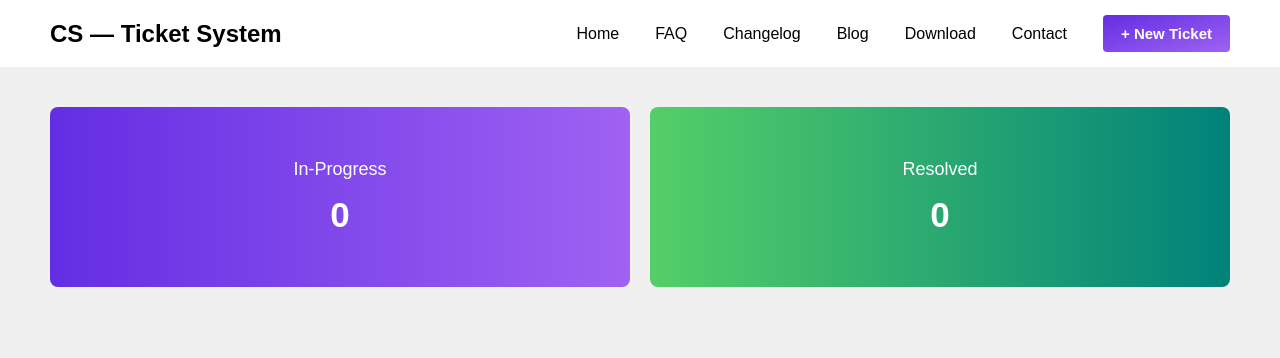
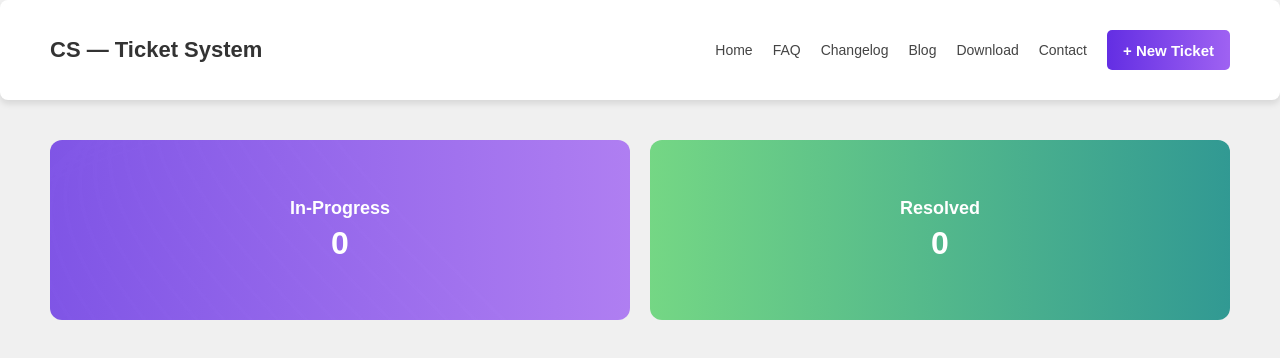
Before and after one commit to Farzana-Akter-Alo/my-7th-assignment, a React (Vite) app: page / in a window 1280 px wide. Shown: the top 358 px of the page. Built offline with nearby package versions, Linux system fonts and the light colour scheme.

Commit message:
added banner section

```diff
--- a/src/App.css
+++ b/src/App.css
@@ -1,85 +1,336 @@
-/* nav styles start */
+/* ================= Navbar ================= */
 .nav-div {
   background-color: white;
   display: flex;
-  align-items: center;
   justify-content: space-between;
-  margin: 0;
-  padding: 15px 50px;
-}
-.nav-content h1 {
-  font-size: 24px;
-  font-weight: bolder;
-}
-.nav-list {
-  display: flex;
+  align-items: center; /* vertically center content */
+  padding: 12px 15px; /* mobile padding */
+  box-shadow: 0 4px 6px rgba(0, 0, 0, 0.1);
+  border-radius: 8px;
+  position: relative;
+  z-index: 50;
+  height: auto;
 }
 
+/* Logo */
+.nav-content h1 {
+  font-size: 16px; /* mobile font */
+  font-weight: bold;
+  color: #333;
+  margin: 0;
+}
+
+/* Hamburger Icon */
+.hamburger {
+  display: block;
+  cursor: pointer;
+  width: 25px;
+  height: 20px;
+  position: relative;
+  z-index: 100;
+}
+
+.bar {
+  height: 3px;
+  width: 100%;
+  background-color: #333;
+  margin: 4px 0;
+  transition: 0.4s;
+}
+
+.bar.change:nth-child(1) {
+  transform: rotate(-45deg) translate(-5px, 6px);
+}
+.bar.change:nth-child(2) {
+  opacity: 0;
+}
+.bar.change:nth-child(3) {
+  transform: rotate(45deg) translate(-5px, -6px);
+}
+
+/* Nav list hidden on mobile */
+.nav-list {
+  display: none;
+  flex-direction: column;
+  width: 100%;
+  gap: 10px;
+  margin-top: 10px;
+}
+
+/* Hamburger menu open styling */
+.nav-list.open {
+  display: flex;
+  flex-direction: column;
+  justify-content: flex-start;
+  align-items: stretch;
+  gap: 12px;
+  background-color: #f9f9f9;
+  padding: 15px;
+  border-radius: 8px;
+  box-shadow: 0 4px 8px rgba(0, 0, 0, 0.1);
+  position: absolute;
+  top: 60px;
+  right: 15px;
+  width: 200px;
+  transition: all 0.3s ease;
+  z-index: 100;
+}
+
+.nav-list.open ul {
+  display: flex;
+  flex-direction: column;
+  justify-content: center;
+  gap: 12px;
+  height: 100%;
+  list-style: none;
+  margin: 0;
+  padding: 0;
+}
+
+.nav-list.open ul li {
+  width: 100%;
+  display: flex;
+  align-items: center;
+}
+
+.nav-list.open a {
+  display: block;
+  width: 100%;
+  text-align: left;
+  color: #333;
+  font-size: 15px;
+  font-weight: 500;
+  text-decoration: none;
+  padding: 8px 10px;
+  border-radius: 5px;
+  transition: all 0.2s ease;
+}
+
+.nav-list.open a:hover {
+  background-color: #632ee3;
+  color: white;
+}
+
+.nav-list.open .nav-btn {
+  width: 100%;
+  margin-top: 12px;
+}
+
+/* Nav list default styles */
 .nav-list ul {
   display: flex;
+  flex-direction: column;
+  gap: 10px;
   list-style: none;
+  margin: 0;
+  padding: 0;
+}
+
+.nav-list a {
+  text-decoration: none;
+  color: #444;
+  font-size: 14px;
+}
+
+.nav-btn {
+  padding: 8px;
+  width: 100%;
+  text-align: center;
+  color: white;
+  border: none;
+  border-radius: 5px;
+  font-size: 14px;
+  font-weight: 600;
+  background: linear-gradient(to right, #632ee3, #9f62f2);
+  cursor: pointer;
+  display: flex;
+  justify-content: center;
   align-items: center;
 }
-.nav-list a {
-  text-decoration: none;
-  color: black;
-}
-.nav-list li {
-  margin: 0 18px;
-}
-.nav-btn {
-  margin-left: 18px;
-  padding: 10px 18px;
-  color: white;
-  border: none;
-  border-radius: 4px;
-  font-size: 15px;
-  font-weight: bold;
-  background: linear-gradient(to bottom right, #632ee3, #9f62f2);
-}
-/* nav styles end */
 
-/* banner styles start */
+/* ================= Banner ================= */
 .full-banner {
   display: flex;
-  align-items: center;
-  text-align: center;
-  justify-content: center;
-  gap: 20px;
-  margin: 40px 50px;
+  flex-direction: column;
+  gap: 15px;
+  margin: 20px 15px 40px 15px;
+  overflow: hidden;
 }
-.banner-l {
+
+/* Banner divs */
+.banner-l,
+.banner-r {
+  position: relative;
+  width: 100%;
+  height: 120px;
+  border-radius: 12px;
+  overflow: hidden;
   display: flex;
   flex-direction: column;
   justify-content: center;
   align-items: center;
-  background-image: url(./assets/vector1.png);
-  border-radius: 8px;
-  width: 620px;
-  height: 180px;
-  background: linear-gradient(to right, #632ee3, #9f62f2);
+  text-align: center;
   color: white;
+  font-weight: bold;
+}
+
+/* Background image + gradient */
+.banner-l {
+  background: linear-gradient(
+      to right,
+      rgba(99, 46, 227, 0.8),
+      rgba(159, 98, 242, 0.8)
+    ),
+    url(./assets/vector1.png);
+  background-size: cover;
+  background-position: center;
 }
 
 .banner-r {
-  display: flex;
-  flex-direction: column;
-  justify-content: center;
-  align-items: center;
-  border-radius: 8px;
-  background-image: url(./assets/vector2.png);
-  width: 620px;
-  height: 180px;
-  background: linear-gradient(to right, #54cf68, #00827a);
-  color: white;
-}
-span {
-  font-size: 35px;
-  font-weight: bolder;
-  padding-top: 15px;
+  background: linear-gradient(
+      to right,
+      rgba(84, 207, 104, 0.8),
+      rgba(0, 130, 122, 0.8)
+    ),
+    url(./assets/vector2.png);
+  background-size: cover;
+  background-position: center;
 }
 
-.full-banner p {
-  font-size: 18px;
+/* Text */
+.banner-l p,
+.banner-r p {
+  margin: 0;
+  font-size: 14px;
+  z-index: 2;
 }
-/* banner styles end */
+
+.banner-l span,
+.banner-r span {
+  font-size: 22px;
+  margin-top: 6px;
+  z-index: 2;
+}
+
+/* ================= Medium Screens (Tablet) ================= */
+@media (min-width: 768px) {
+  .nav-div {
+    padding: 15px 25px;
+  }
+
+  .hamburger {
+    display: none;
+  }
+
+  .nav-list {
+    display: flex !important;
+    flex-direction: row;
+    width: auto;
+    gap: 15px;
+    margin-top: 0;
+    align-items: center;
+  }
+
+  .nav-list ul {
+    flex-direction: row;
+    gap: 12px;
+    align-items: center;
+  }
+
+  .nav-btn {
+    width: auto;
+    padding: 8px 16px;
+    font-size: 15px;
+    height: 40px;
+  }
+
+  .nav-content h1 {
+    font-size: 20px;
+  }
+
+  .full-banner {
+    flex-direction: row;
+    gap: 20px;
+    margin: 30px 25px 40px 25px;
+  }
+
+  .banner-l,
+  .banner-r {
+    width: 50%;
+    height: 160px;
+  }
+
+  .banner-l p,
+  .banner-r p {
+    font-size: 16px;
+  }
+
+  .banner-l span,
+  .banner-r span {
+    font-size: 28px;
+  }
+}
+
+/* ================= Desktop Screens ================= */
+@media (min-width: 1024px) {
+  .nav-div {
+    padding: 15px 50px;
+    height: 70px; /* fixed height for vertical center */
+    align-items: center;
+  }
+
+  .nav-list {
+    display: flex !important;
+    flex-direction: row;
+    width: auto;
+    gap: 20px;
+    align-items: center; /* vertical center */
+  }
+
+  .nav-list ul {
+    display: flex;
+    flex-direction: row;
+    gap: 20px;
+    list-style: none;
+    margin: 0;
+    padding: 0;
+    align-items: center; /* vertical center */
+  }
+
+  .nav-list ul li {
+    display: flex;
+    align-items: center; /* vertical center */
+  }
+
+  .nav-btn {
+    height: 40px; /* same height as navbar */
+    display: flex;
+    align-items: center;
+    justify-content: center;
+  }
+
+  .nav-content h1 {
+    font-size: 22px;
+  }
+
+  .full-banner {
+    margin: 40px 50px 50px 50px;
+    gap: 20px;
+    flex-direction: row;
+  }
+
+  .banner-l,
+  .banner-r {
+    height: 180px;
+  }
+
+  .banner-l p,
+  .banner-r p {
+    font-size: 18px;
+  }
+
+  .banner-l span,
+  .banner-r span {
+    font-size: 32px;
+  }
+}
--- a/src/App.jsx
+++ b/src/App.jsx
@@ -2,6 +2,7 @@ import { useState } from "react";
 import "./App.css";
 import Nav from "./component/nav";
 import Banner from "./component/banner";
+
 function App() {
   return (
     <>
--- a/src/component/banner.jsx
+++ b/src/component/banner.jsx
@@ -1,3 +1,4 @@
+import "../App.css";
 function Banner() {
   return (
     <div className="full-banner">
--- a/src/component/nav.jsx
+++ b/src/component/nav.jsx
@@ -1,33 +1,47 @@
+import { useState } from "react";
+import "../App.css";
+
 function Nav() {
+  const [isOpen, setIsOpen] = useState(false);
+
   return (
     <div className="nav-div">
       <div className="nav-content">
         <h1>CS — Ticket System</h1>
       </div>
-      <div className="nav-list">
+
+      {/* Hamburger icon for mobile */}
+      <div className="hamburger" onClick={() => setIsOpen(!isOpen)}>
+        <div className={`bar ${isOpen ? "change" : ""}`}></div>
+        <div className={`bar ${isOpen ? "change" : ""}`}></div>
+        <div className={`bar ${isOpen ? "change" : ""}`}></div>
+      </div>
+
+      <div className={`nav-list ${isOpen ? "open" : ""}`}>
         <ul>
           <li>
-            <a href="">Home</a>
+            <a href="#">Home</a>
           </li>
           <li>
-            <a href="">FAQ</a>
+            <a href="#">FAQ</a>
           </li>
           <li>
-            <a href="">Changelog</a>
+            <a href="#">Changelog</a>
           </li>
           <li>
-            <a href="">Blog</a>
+            <a href="#">Blog</a>
           </li>
           <li>
-            <a href="">Download</a>
+            <a href="#">Download</a>
           </li>
           <li>
-            <a href="">Contact</a>
+            <a href="#">Contact</a>
           </li>
         </ul>
-        <button className="nav-btn"> + New Ticket</button>
+        <button className="nav-btn">+ New Ticket</button>
       </div>
     </div>
   );
 }
+
 export default Nav;
```
Also changed, not shown: src/component/data/tickets.json (added, +92 -0 lines), src/component/tickets.jsx (added).
